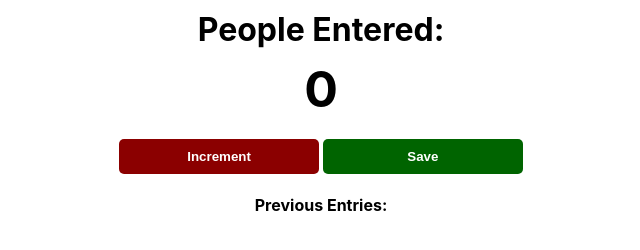
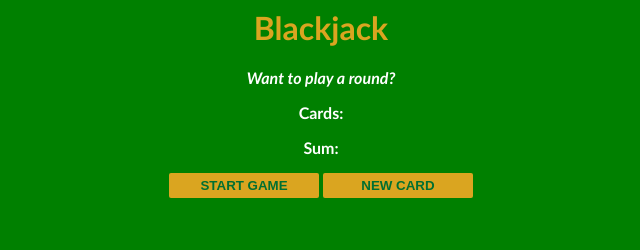
Before and after one commit to franklin-briones/javascript-practice, a plain HTML site: page index.html in a window 1280 px wide. Shown: the whole page, without its empty margins (319-959 px from the left). Drawn offline with Linux system fonts and the light colour scheme.

Commit message:
create practice blackjack app

```diff
--- a/index.css
+++ b/index.css
@@ -1,37 +1,28 @@
 body {
-    /* background-image: url("station.jpg"); */
+    font-family: 'Trebuchet MS', 'Lucida Sans Unicode', 'Lucida Grande', Arial, sans-serif;
+    background-color: green;
     background-size: cover;
-    font-family: -apple-system, BlinkMacSystemFont, 'Segoe UI', Roboto, Oxygen, Ubuntu, Cantarell, 'Open Sans', 'Helvetica Neue', sans-serif;
     font-weight: bold;
+    color: white;
     text-align: center;
 }
 
 h1 {
-    margin-top: 10px;
-    margin-bottom: 10px;
+    color: goldenrod;
 }
 
-h2 {
-    font-size: 50px;
-    margin-top: 0;
-    margin-bottom: 20px;
+#message-el {
+    font-style: italic;
 }
 
 button {
+    color: #016f32;
+    width: 150px;
+    background-color: goldenrod;
+    padding-top: 5px;
+    padding-bottom: 5px;
+    font-weight: bold;
     border: none;
-    padding-top: 10px;
-    padding-bottom: 10px;
-    color: white;
-    font-weight: bold;
-    width: 200px;
-    margin-bottom: 5px;
-    border-radius: 5px;
+    border-radius: 2px;
+    margin-bottom: 4px;
 }
-
-#increment-btn {
-    background: darkred;
-}
-
-#save-btn {
-    background: darkgreen;
-}
--- a/index.html
+++ b/index.html
@@ -1,19 +1,14 @@
-<!DOCTYPE html>
-<html lang="en">
+<html>
     <head>
-    <meta charset="UTF-8">
-    <meta http-equiv="X-UA-Compatible" content="IE=edge">
-    <meta name="viewport" content="width=device-width, initial-scale=1.0">
         <link rel="stylesheet" href="index.css">
-    <title>Document</title>
     </head>
     <body>
-    <h1>People Entered:</h1>
-    <h2 id="count-el">0</h2>
-    <p id="welcome-el"></p>
-    <button id="increment-btn" onClick="increment()">Increment</button>
-    <button id="save-btn" onclick="save()">Save</button>
-    <p id="save-el">Previous Entries: </p>
+        <h1>Blackjack</h1>
+        <p id="message-el">Want to play a round?</p>
+        <p id="cards-el">Cards:</p>
+        <p id="sum-el">Sum:</p>
+        <button onclick="renderGame()">START GAME</button>
+        <button onclick="newCard()">NEW CARD</button>
         <script src="index.js"></script>
     </body>
 </html>
--- a/index.js
+++ b/index.js
@@ -1,28 +1,40 @@
-// 1. Grab the save-el paragrah and store it in a variable called saveEl
-let saveEl = document.getElementById("save-el")
+let firstCard = 2
+let secondCard = 11
+let cards = [firstCard, secondCard]
+let sum = firstCard+secondCard
+let hasBlackJack = false
+let isAlive = true
+let message = ""
 
-// Inititalize passenger count as 0
-let count = 0
+let messageEl = document.getElementById("message-el")
+let cardEl = document.querySelector("#cards-el")
+let sumEl = document.querySelector("#sum-el")
 
-// Define count element in JS
-let countEl = document.getElementById('count-el')
+const startGame = () => {renderGame()}
 
-// Listen for clicks on the increment button
-function increment() {
-    count += 1
-    console.log(count)
-    countEl.textContent=count
+function renderGame() {
+
+    sumEl.textContent = "Sum: " + sum
+
+    cardEl.textContent = "Cards: " + cards[0] + ", " + cards[1]
+
+    if (sum<=20) {
+        message = "Do you want to draw a new card?"
+    }
+    else if (sum===21) {
+        message = "Black Jack!"
+        hasBlackJack=true
+    }
+    else {
+        message = "You lose!"
+        isAlive=false
+    }
+
+    messageEl.textContent=message
 }
 
-
-// Create button to save passenger count
-
-function save() {
-    // 2. Create a variable that contains both the count and the dash separator, i.e. "12 - "
-    let countHist = count + " - "
-    // 3. Render the variable in the saveEl using innerText
-    saveEl.textContent += countHist
-    // NB: Make sure to not delete the existing content of the paragraph
-    count = 0
-    countEl.textContent=count
+function newCard() {
+    let newCard = Math.ceil(Math.random()*11)
+    sum += newCard
+    renderGame()
 }
```
Lines whose indentation alone changed are shown as unchanged.
